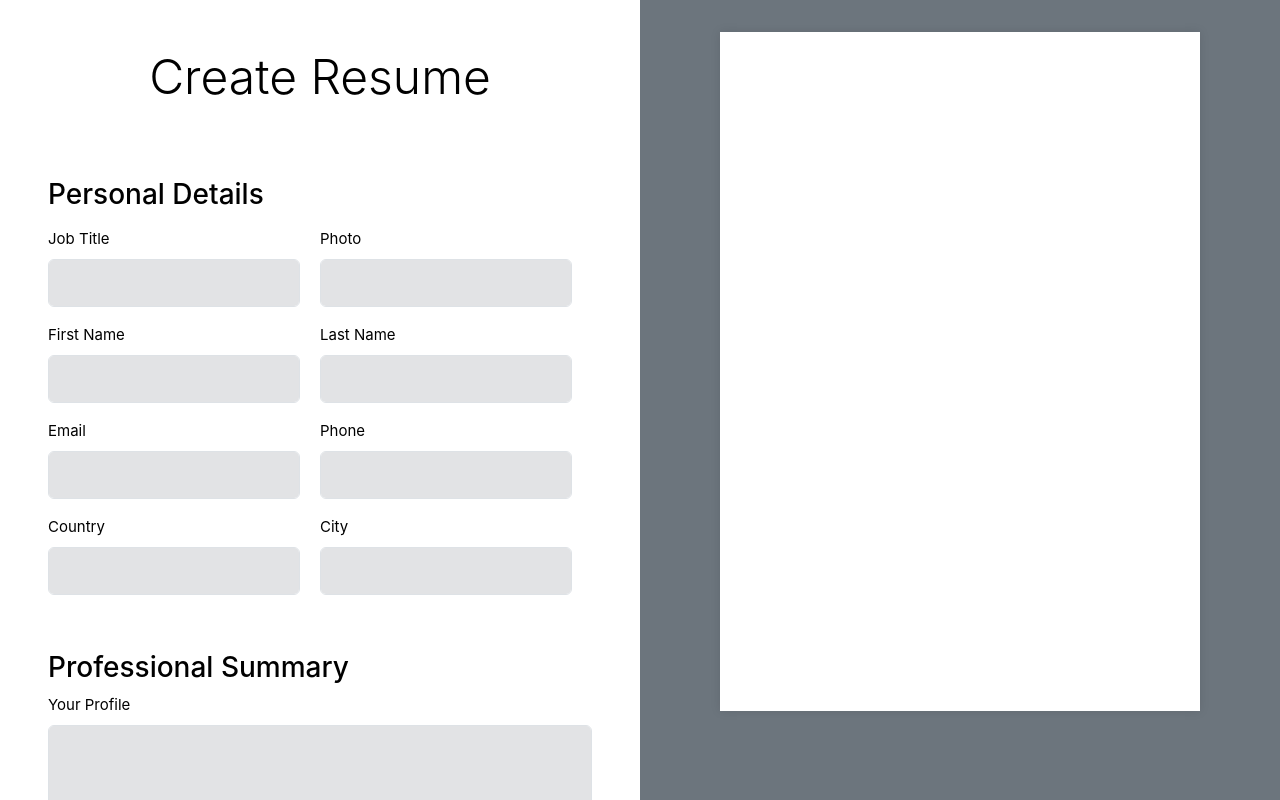
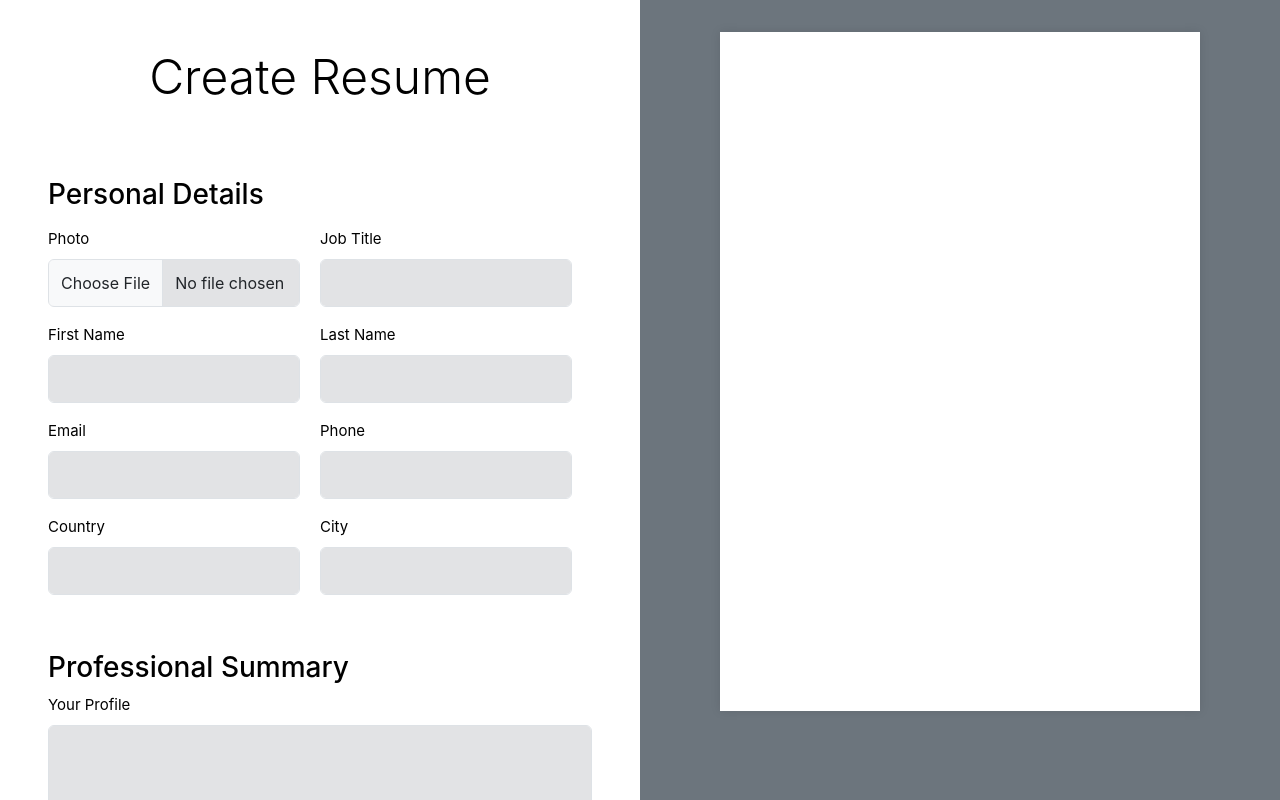
Before and after one commit to brfdz/resume-builder, a Vue app: page / in a window 1280 px wide. Built offline with nearby package versions, Linux system fonts and the light colour scheme.

Commit message:
Implemented photo input and preview

```diff
--- a/src/App.vue
+++ b/src/App.vue
@@ -1,7 +1,9 @@
 <template>
   <section class="editor-container">
       <h1 class="display-5">Create Resume</h1>
-      <personal-details v-model="personalDetails"></personal-details>
+      <personal-details
+        v-model="personalDetails"
+        v-model:photo="photo"></personal-details>
       <summary-component v-model="profSummary"></summary-component>
       <experience-editor v-model:experiences="experiences"
         @delete-experience="deleteExperience"></experience-editor>
@@ -11,6 +13,7 @@
   <section class="preview bg-secondary">
         <document-preview
         :details="personalDetails"
+        :photo="photo"
         :summary="profSummary"
         :experiences="experiences"
         :educations="educations"
@@ -25,7 +28,6 @@
         personalDetails:
         {
           jobTitle: '',
-          photo: '',
           firstName: '',
           lastName: '',
           email: '',
@@ -36,6 +38,7 @@
         profSummary: '',
         experiences: [],
         educations: [],
+        photo: null,
       };
     },
     methods: {
--- a/src/components/DocumentPreview.vue
+++ b/src/components/DocumentPreview.vue
@@ -2,6 +2,7 @@
     <div class="document-container">
         <div class="document-wrapper">
             <div class="document-header">
+                <img v-show="photo" :src="photo">
                 <h1>{{ details.firstName }} {{ details.lastName }}</h1>
                 <h2>{{ details.jobTitle }}</h2>
                 <p>{{ contactInfo }}</p>
@@ -45,6 +46,7 @@
             details: {
                 type: Object
             },
+            photo: String,
             summary: String,
             experiences: Array,
             educations: Array,
@@ -76,6 +78,14 @@
         align-items: center;
     }
 
+    .document-header img{
+        width: 3rem;
+        height: 3rem;
+        margin-bottom: 0.5rem;
+        border-radius: 50%;
+        object-fit: cover;
+    }
+
     .document-wrapper h1{
         font-size: 1.1em;
     }
--- a/src/components/InputField.vue
+++ b/src/components/InputField.vue
@@ -5,8 +5,7 @@
             type="text" class="form-control bg-secondary-subtle"
             :id="field"
             :value="modelValue"
-            @input="$emit('update:modelValue', $event.target.value)"
-            :disabled="label =='Photo'">
+            @input="$emit('update:modelValue', $event.target.value)">
     </div>
 </template>
 
--- a/src/components/PersonalDetails.vue
+++ b/src/components/PersonalDetails.vue
@@ -2,6 +2,20 @@
     <div class="personal-container">
         <h3>Personal Details</h3>
         <div class="personal-inputs">
+            <!-- Photo input -->
+            <div class="input-field input-container">
+                <label for="photo" class="form-label">Photo</label>
+                <div class="photo-edit-container">
+                    <input type="file" accept="image/*"
+                    class="form-control bg-secondary-subtle"
+                    id="photo-input"
+                    ref="photoInput"
+                    @change="handlePhotoUpload($event)">
+                    <button v-show="photoFile" class="remove-photo btn btn-outline-danger"
+                        @click="removePhoto">X</button>
+                </div>
+            </div>
+            <!-- other personal details inputs -->
             <div class="input-container"
             v-for="(value, key) in localDetails" :key="key">
               <input-field
@@ -19,7 +33,14 @@
         props: {
             modelValue: Object
         },
-        emits: ['update:modelValue'],
+        emits: ['update:modelValue',
+                'update:photo'
+        ],
+        data(){
+            return{
+                photoFile: null,
+            };
+        },
         computed: {
             localDetails: {
                 get(){
@@ -31,6 +52,16 @@
             }
         },
         methods: {
+            handlePhotoUpload(e){
+                this.photoFile = e.target.files[0];
+                this.$emit('update:photo',URL.createObjectURL(this.photoFile));
+            },
+            removePhoto(){
+                URL.revokeObjectURL(this.photoFile);
+                this.photoFile = null;
+                this.$emit('update:photo', null);
+                this.$refs.photoInput.value = null; // Clear file input
+            },
             formatLabel(text) {
                 // format the input label from camel case to title case
                 const result = text.replace(/([A-Z])/g, ' $1');
@@ -51,4 +82,17 @@
         margin: 0.5rem auto;
         margin-left: 0;
     }
+
+    .photo-edit-container{
+        display: flex;
+        column-gap: 5px;
+    }
+
+    .form-control[type=file]::file-selector-button {
+        height: -webkit-fill-available;
+    }
+
+    .remove-photo{
+        border: none;
+    }
 </style>
```
